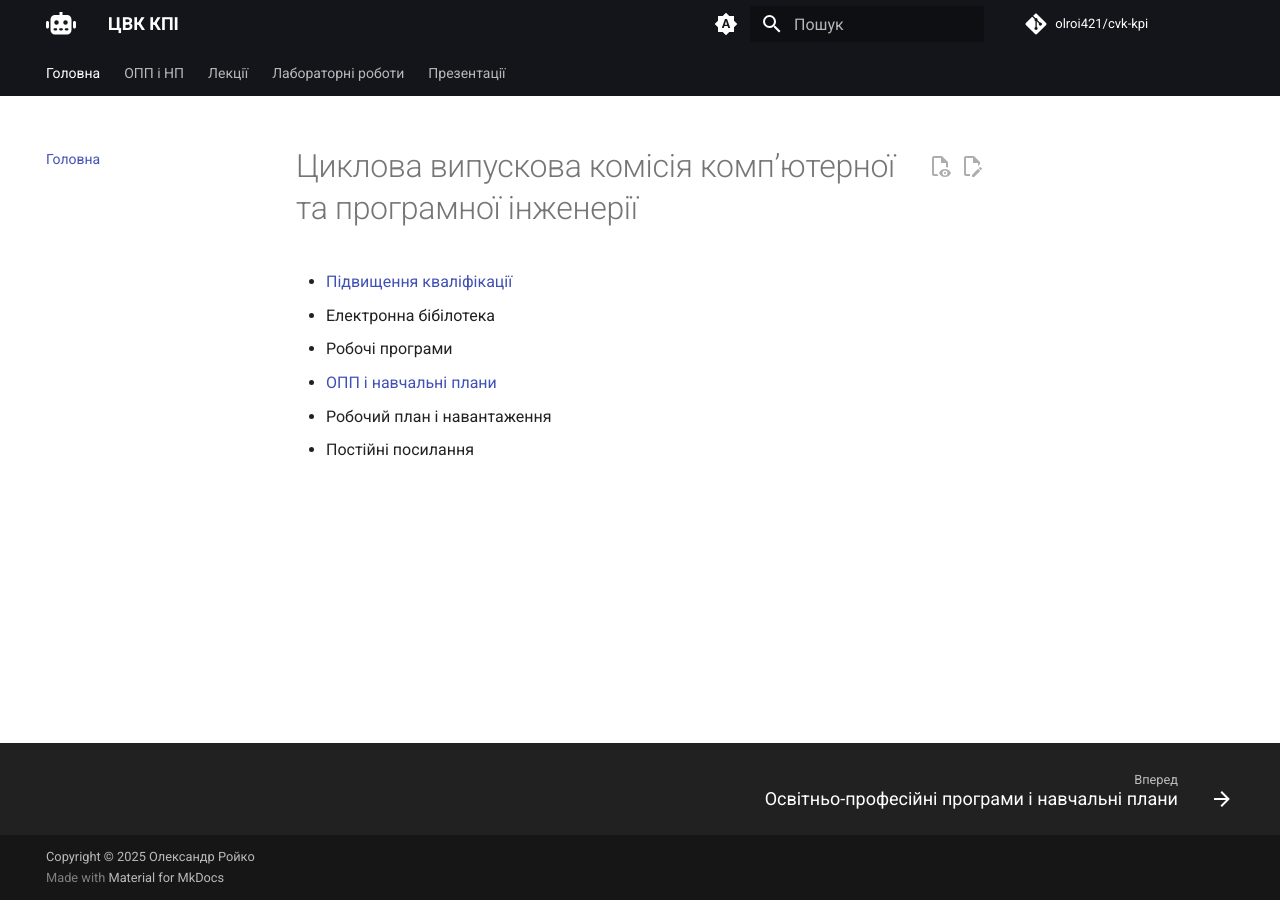
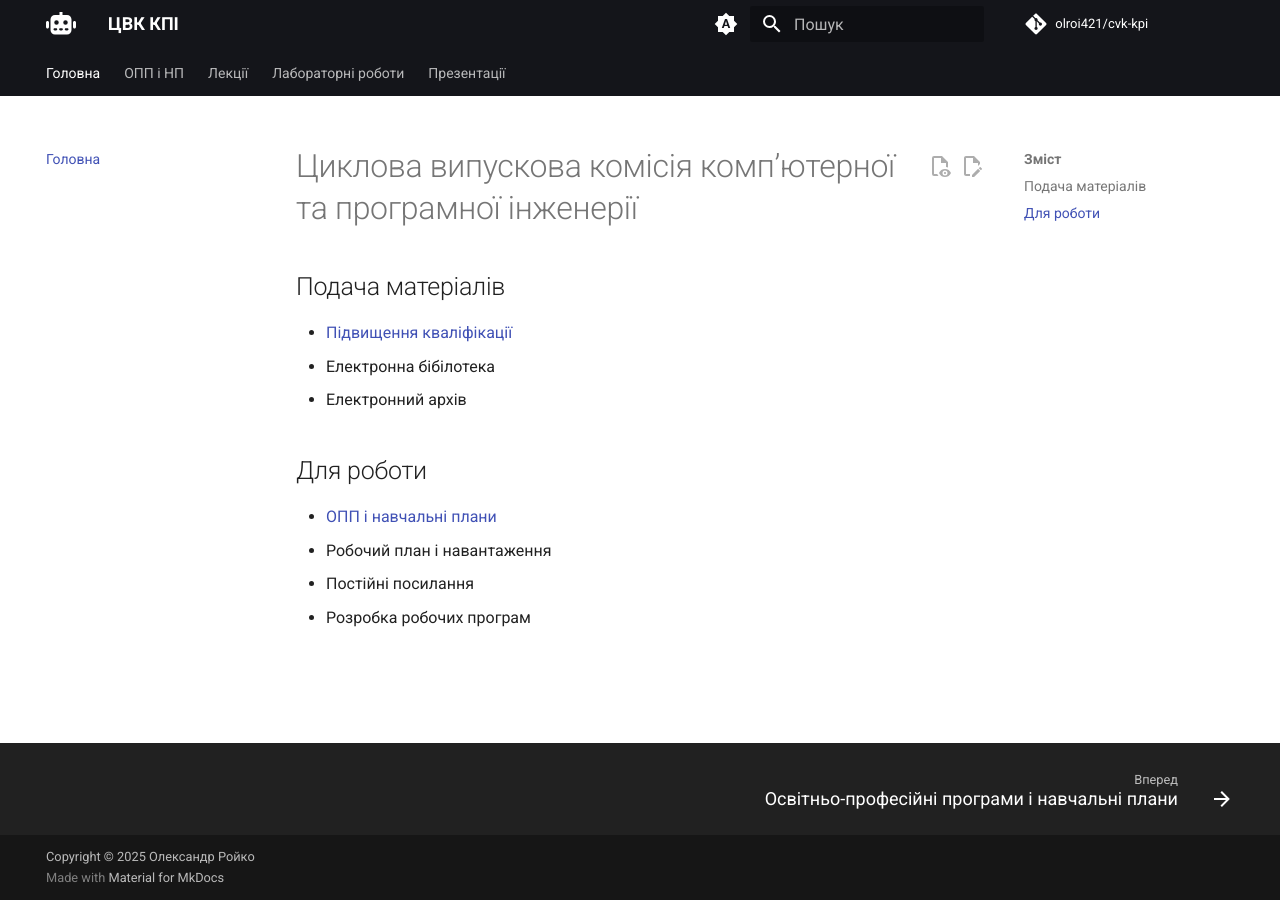
Before and after one commit to olroi421/cvk-kpi, an MkDocs documentation site: the page built from docs/index.md, in a window 1280 px wide. Built offline with MkDocs 1.6.1 and Material for MkDocs 9.7.7, drawn with Linux system fonts in a browser that asks for light colours; comment, search, counter and statistics services are not loaded.

Commit message:
Update index.md

```diff
--- a/docs/index.md
+++ b/docs/index.md
@@ -1,8 +1,14 @@
 # Циклова випускова комісія компʼютерної та програмної інженерії
+
+## Подача матеріалів
 
 - [Підвищення кваліфікації](pages/kval.md)
 - Електронна бібілотека
-- Робочі програми
+- Електронний архів
+
+## Для роботи
+
 - [ОПП і навчальні плани](pages/opp.md)
 - Робочий план і навантаження
 - Постійні посилання
+- Розробка робочих програм
```
